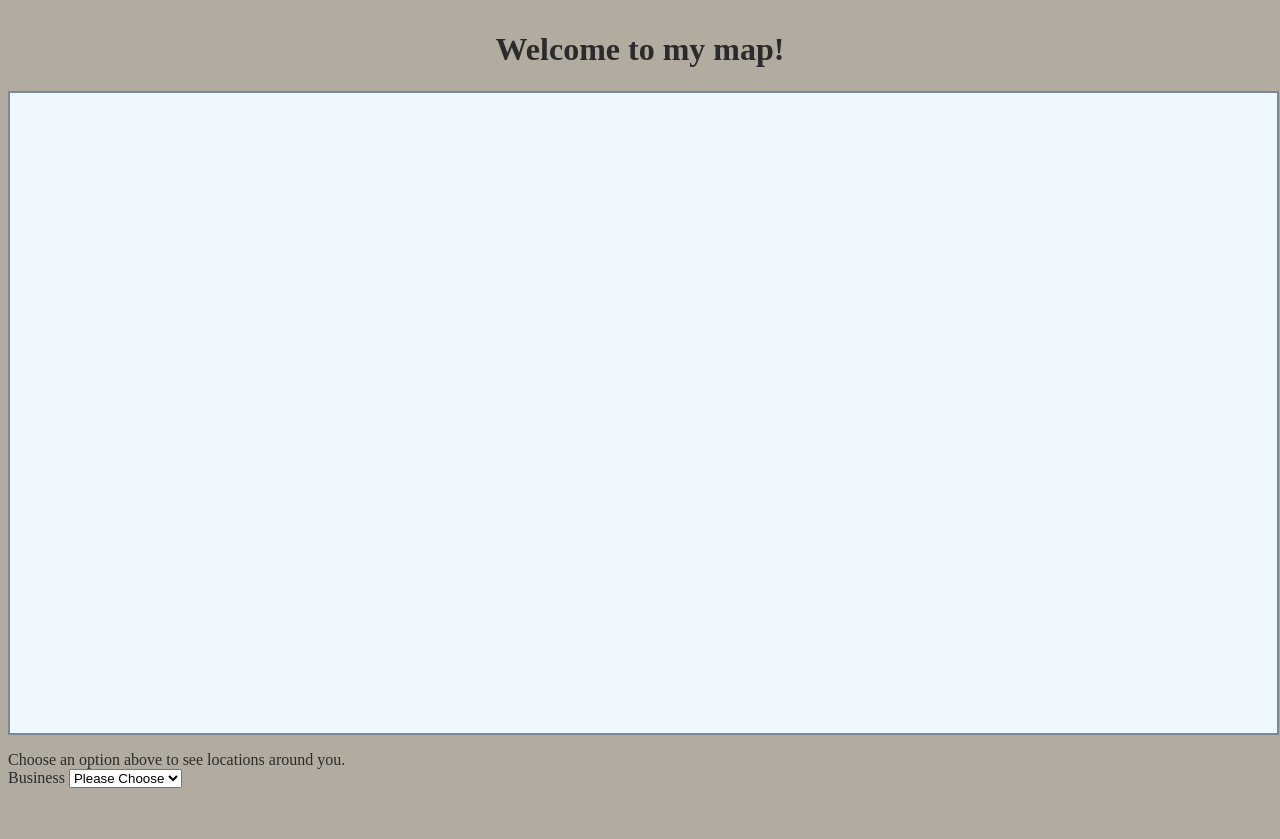
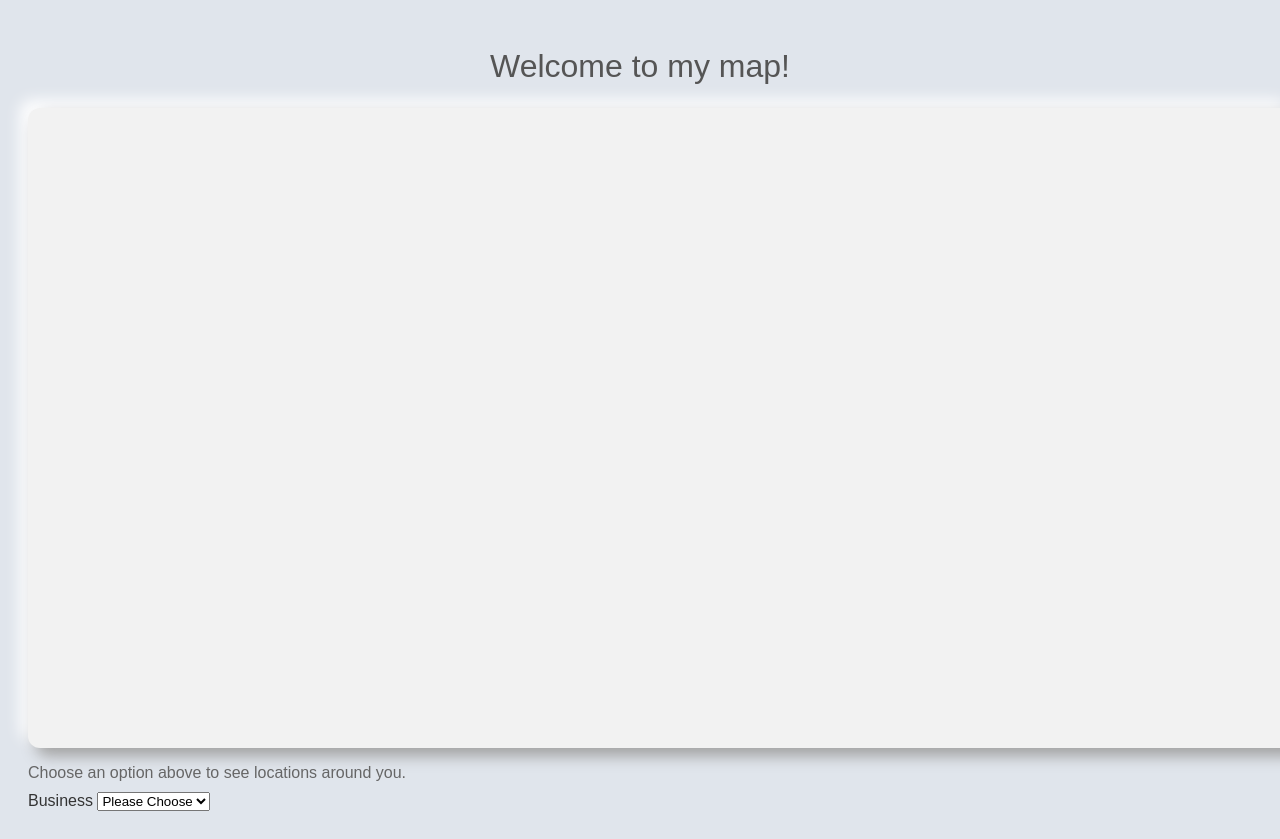
Before and after one commit to Foxshane997/Map.github.io, a plain HTML site: page index.html in a window 1280 px wide. Before the commit the page ends 800 px from the top, so only its background shows below. Drawn offline with nearby package versions, Linux system fonts and the light colour scheme.

Commit message:
changed the styling

```diff
--- a/style.css
+++ b/style.css
@@ -1,27 +1,57 @@
+/* Body */
 body {
-    background-color: #b2ab9f;
-    color: #2b2b2b;
+    background-color: #e0e5ec; /* Lighter background for neumorphism */
+    color: #333; /* Slightly darker text for contrast */
+    font-family: Arial, sans-serif; /* Smooth font for neumorphic design */
 }
 
-main{
+/* Main container */
+main {
     justify-content: center;
     display: flex;
     flex-direction: column;
+    padding: 20px; /* Add some padding for spacing */
 }
 
-#map{
+/* Map container */
+#map {
     height: 80vh;
     width: 99vw;
-    background-color: aliceblue;
-    border: 2px solid lightslategray;
+    background-color: #f2f2f2; /* Light background for the map area */
+    border-radius: 12px; /* Rounded corners for a soft look */
+    box-shadow: 8px 8px 15px #a1a1a1, -8px -8px 15px #ffffff; /* Neumorphic shadow effect */
+    border: none; /* Remove default border */
 }
 
-h1{
+/* Heading */
+h1 {
     text-align: center;
     height: 5vh;
-    align-content: center;
+    margin: 20px 0; /* Add margin for spacing */
+    color: #555; /* Slightly darker color for text */
+    font-weight: 300; /* Lighter font weight for a soft look */
 }
 
-#select-body > p{
-    margin-bottom: -0.0001px;
+/* Select body paragraph */
+#select-body > p {
+    margin-bottom: 10px; /* Adjusted margin for spacing */
+    color: #666; /* Slightly darker color for text */
+    font-size: 16px; /* Readable font size */
 }
+
+/* Optional: Add neumorphic button styles if needed */
+button {
+    background: #e0e5ec;
+    border: none;
+    border-radius: 12px;
+    box-shadow: 8px 8px 15px #a1a1a1, -8px -8px 15px #ffffff;
+    padding: 10px 20px;
+    font-size: 16px;
+    color: #333;
+    cursor: pointer;
+    transition: box-shadow 0.3s ease;
+}
+
+button:hover {
+    box-shadow: inset 4px 4px 8px #a1a1a1, inset -4px -4px 8px #ffffff;
+}
```
Also changed, not shown: package-lock.json (added).
